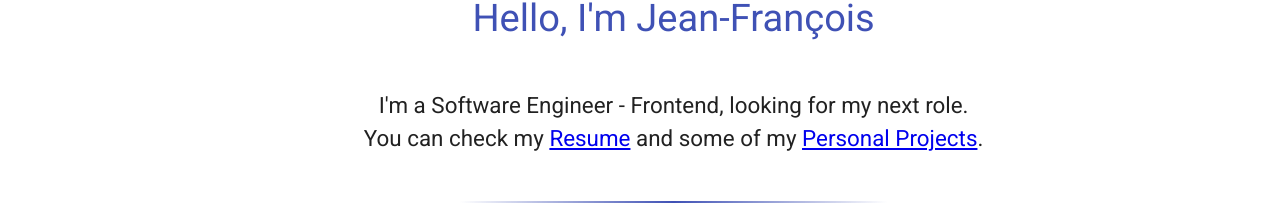
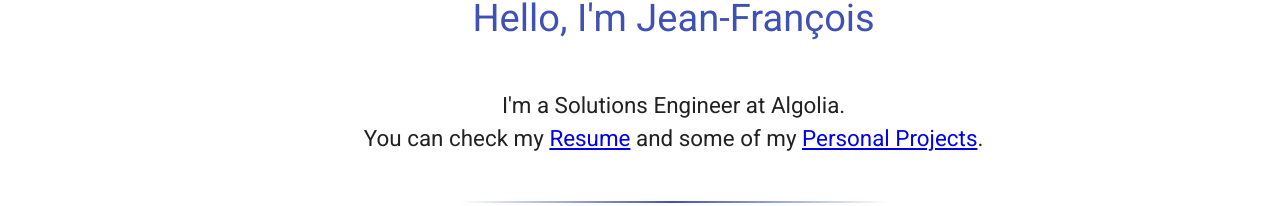
Before and after one commit to gritchou/gritchou.dev, an Angular app: page /about in a window 1280 px wide. Shown: the part 430-636 px from the top of the page. Built offline with nearby package versions, Linux system fonts and the light colour scheme.

Commit message:
feat(about): update job title

```diff
--- a/src/app/about/about.component.html
+++ b/src/app/about/about.component.html
@@ -1,8 +1,7 @@
 <img class="me" routerLink="/resume" src="https://www.gravatar.com/avatar/98eb359ab77a033c4b4d7d884c193fd7?s=200" alt="me" title="resume" draggable="false" />
 <div class="about-me">
 	<span class="title">Hello, I'm Jean-François</span>
-	<span class="description">I'm a Software Engineer - Frontend, looking for my next role.<br>You can check my <a routerLink="/resume">Resume</a> and some of my <a
-			routerLink="/projects">Personal
+	<span class="description">I'm a Solutions Engineer at Algolia.<br>You can check my <a routerLink="/resume">Resume</a> and some of my <a routerLink="/projects">Personal
 			Projects</a>.</span>
 	<span class="quote">« I'm gonna eat your brains and gain your knowledge »</span>
 </div>
--- a/src/assets/resume/jfgrand.json
+++ b/src/assets/resume/jfgrand.json
@@ -2,8 +2,8 @@
 	"header": {
 		"name": "Jean-François Grand",
 		"email": "jfr.grand@gmail.com",
-		"jobTitle": "Frontend Developer",
-		"description": "Experienced Frontend Developer with a strong team mindset and a focus on making user sentiment drive product development",
+		"jobTitle": "Solutions Engineer",
+		"description": "Solutions Engineer with a strong team mindset and a focus on making user sentiment drive product development",
 		"quote": "I'm gonna eat your brains and gain your knowledge"
 	},
 	"experiences": [
```
